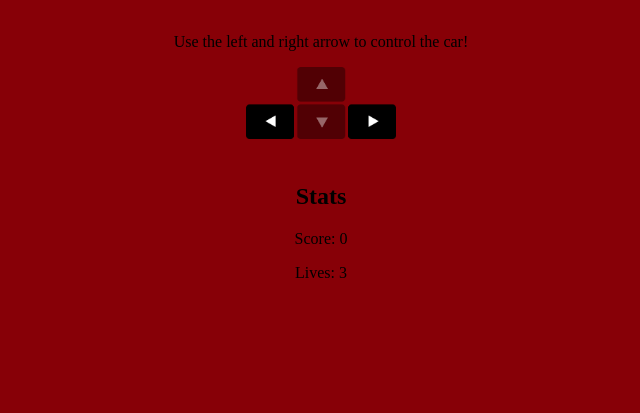
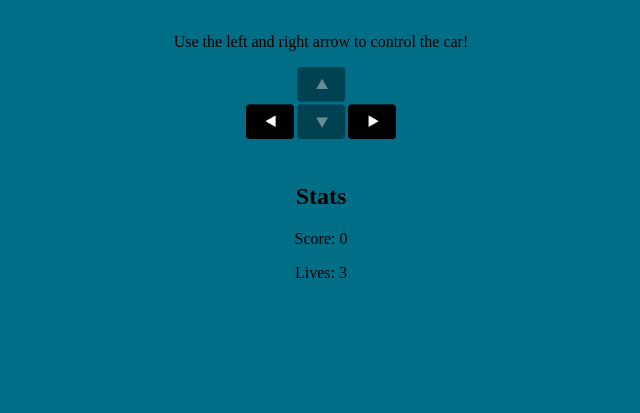
Before and after one commit to 1travelintexan/Race-car-deployment-demo, a plain HTML site: page index.html in a window 1280 px wide. Shown: the part 387-800 px from the top of the page, without its empty margins (319-959 px from the left). Drawn offline with Linux system fonts and the light colour scheme; a web font is replaced by a local one.

Commit message:
image fixed

```diff
--- a/styles/style.css
+++ b/styles/style.css
@@ -3,7 +3,7 @@ body {
   padding: 0;
   text-align: center;
   font-family: "danfo";
-  background-color: #870007;
+  background-color: #006e87;
 }
 
 #game-intro {
```
